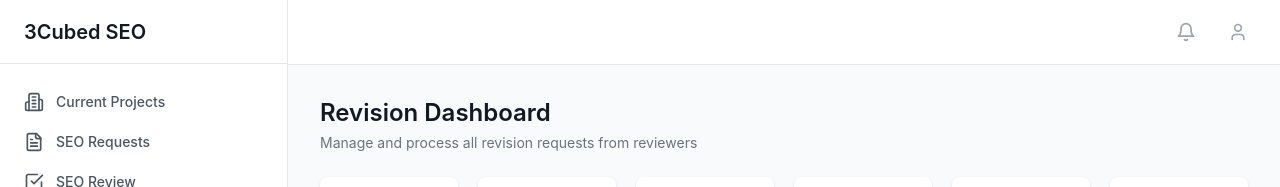
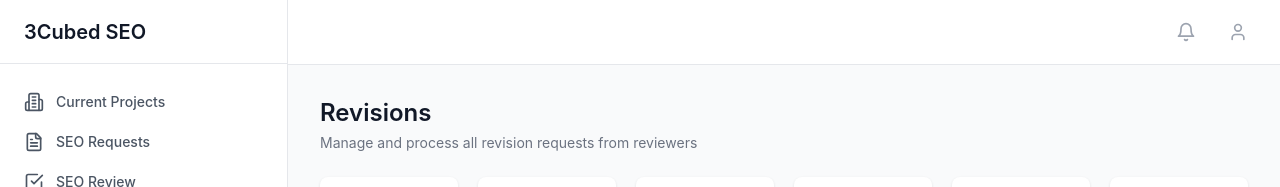
Before and after one commit to InnovareAI/3cubed-seo, a React (Vite) app: page /revisions in a window 1280 px wide. Shown: the top 187 px of the page. Built offline with nearby package versions, Linux system fonts and the light colour scheme; no server answers; the database is empty.

Commit message:
Update page title from Revision Dashboard to Revisions

```diff
--- a/src/pages/RevisionDashboard.tsx
+++ b/src/pages/RevisionDashboard.tsx
@@ -205,7 +205,7 @@ export default function RevisionDashboard() {
   return (
     <div className="space-y-6">
       <div>
-        <h1 className="text-2xl font-semibold text-gray-900">Revision Dashboard</h1>
+        <h1 className="text-2xl font-semibold text-gray-900">Revisions</h1>
         <p className="mt-1 text-sm text-gray-500">
           Manage and process all revision requests from reviewers
         </p>
```
